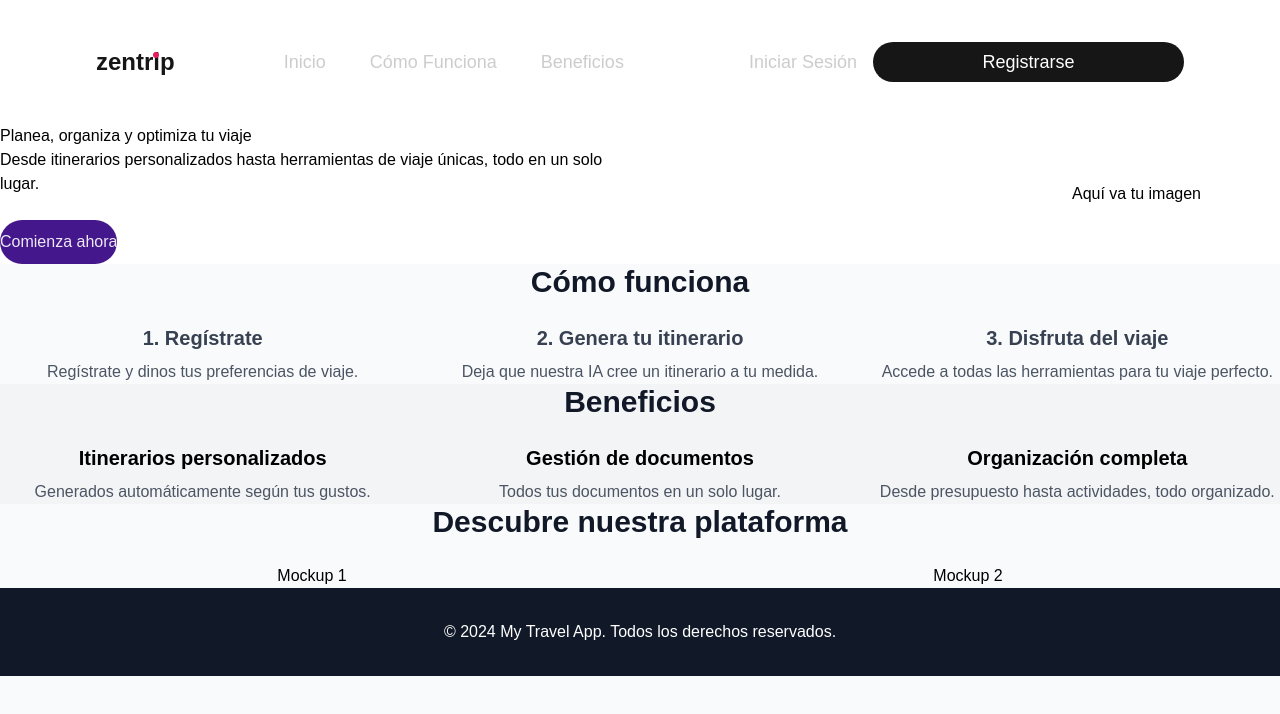
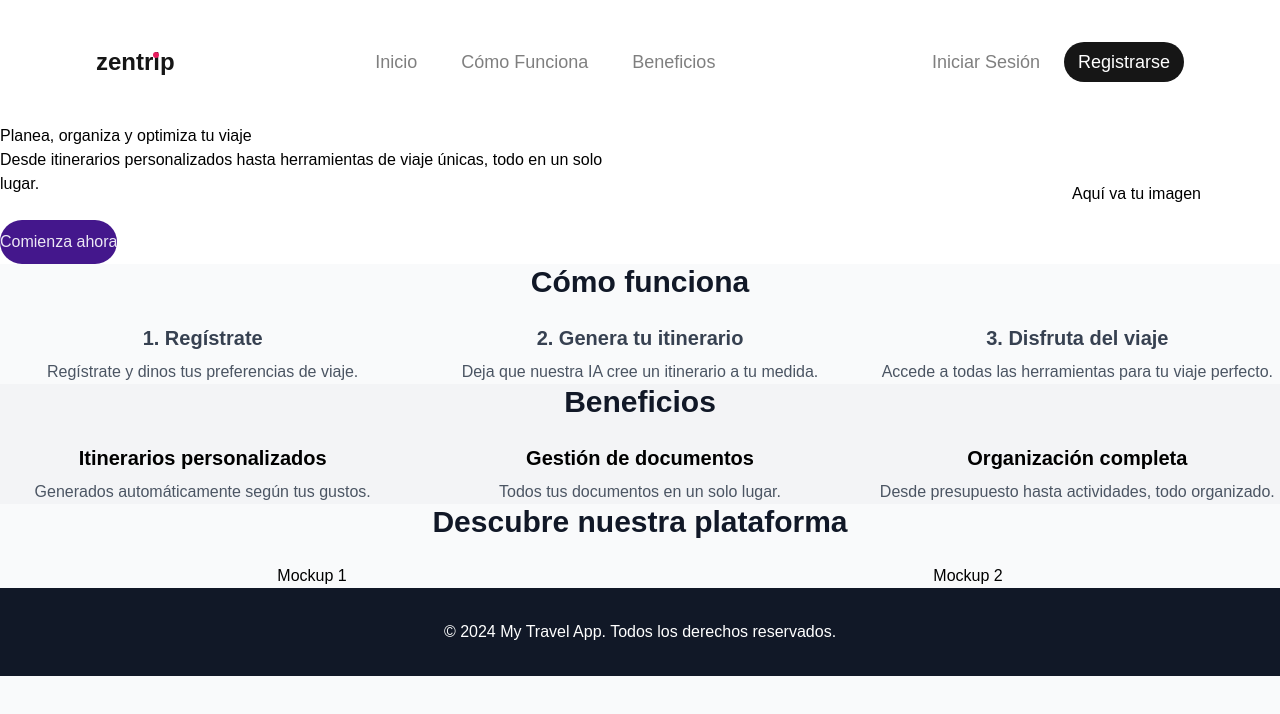
Before and after one commit to Ignacio918/viajes-app, a React (Vite) app in the folder viajes-app/: page / in a window 1280 px wide. Shown: the top 714 px of the page. Built offline with nearby package versions, Linux system fonts and the light colour scheme; a web font is replaced by a local one.

Commit message:
arreglos que rompe la ia

```diff
--- a/viajes-app/src/components/Navbar.tsx
+++ b/viajes-app/src/components/Navbar.tsx
@@ -32,7 +32,7 @@ const Navbar: FC = () => {
       </div>
 
       {/* Hamburger Menu Icon */}
-      <div className="md:hidden cursor-pointer" onClick={toggleMenu}>
+      <div className="hamburger-menu" onClick={toggleMenu}>
         &#9776; {/* This is the hamburger icon */}
       </div>
     </nav>
--- a/viajes-app/src/styles/Navbar.css
+++ b/viajes-app/src/styles/Navbar.css
@@ -13,11 +13,11 @@
 }
 
 .logo {
-  @apply text-2xl font-extrabold text-dark; /* Ajusta el color según tu preferencia */
+  @apply text-2xl font-extrabold text-dark;
 }
 
 .logo-dot {
-  @apply w-1.5 h-1.5 absolute bg-pink-600 rounded-full; /* Ajusta el color según tu preferencia */
+  @apply w-1.5 h-1.5 absolute bg-pink-600 rounded-full;
   top: 0.375rem; /* 6px */
   left: 3.5625rem; /* 57px */
 }
@@ -27,17 +27,32 @@
 }
 
 .nav-link {
-  @apply flex justify-center items-center text-lg font-normal text-black/20 px-4 py-4 rounded-full;
+  @apply flex justify-center items-center text-lg font-normal text-black/50 px-4 py-4 rounded-full transition-colors;
+}
+
+.nav-link:hover {
+  @apply text-pink-600;
 }
 
 .auth-buttons {
-  @apply flex items-center;
+  @apply flex items-center gap-2;
 }
 
 .auth-button {
-  @apply flex justify-center items-center text-lg font-normal text-black/20 px-4 py-4 rounded-full;
+  @apply flex justify-center items-center text-lg font-normal text-black/50 px-4 py-4 rounded-full;
 }
 
 .register-button {
-  @apply bg-dark text-white font-light;
+  @apply bg-dark text-white font-light max-w-xs; /* Limitar el ancho máximo del botón */
+  width: 120px;
 }
+
+.hamburger-menu {
+  @apply md:hidden cursor-pointer text-2xl;
+}
+
+@media (max-width: 768px) {
+  .nav-links, .auth-buttons {
+    @apply flex-col items-center space-y-4;
+  }
+}
```
